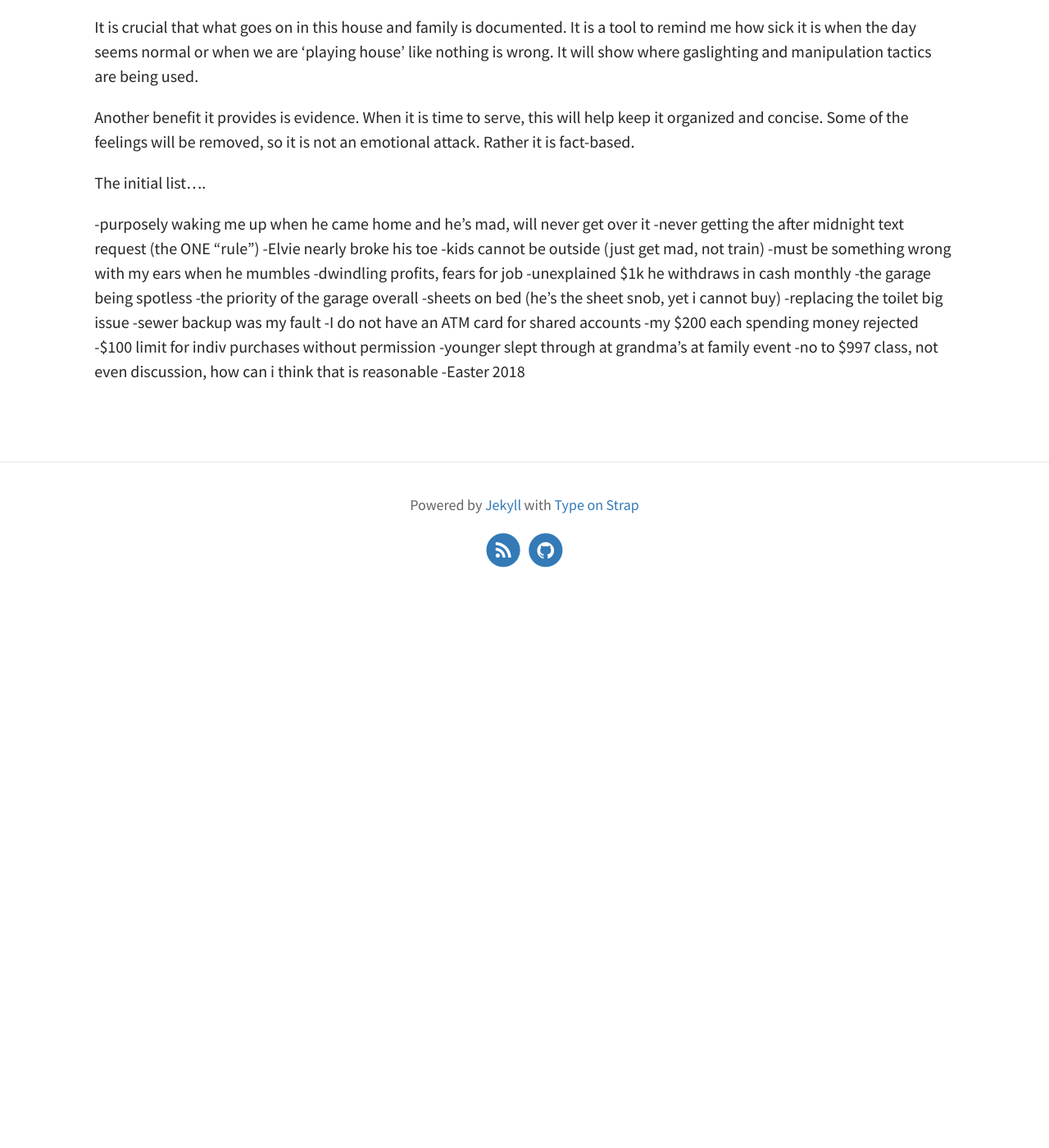
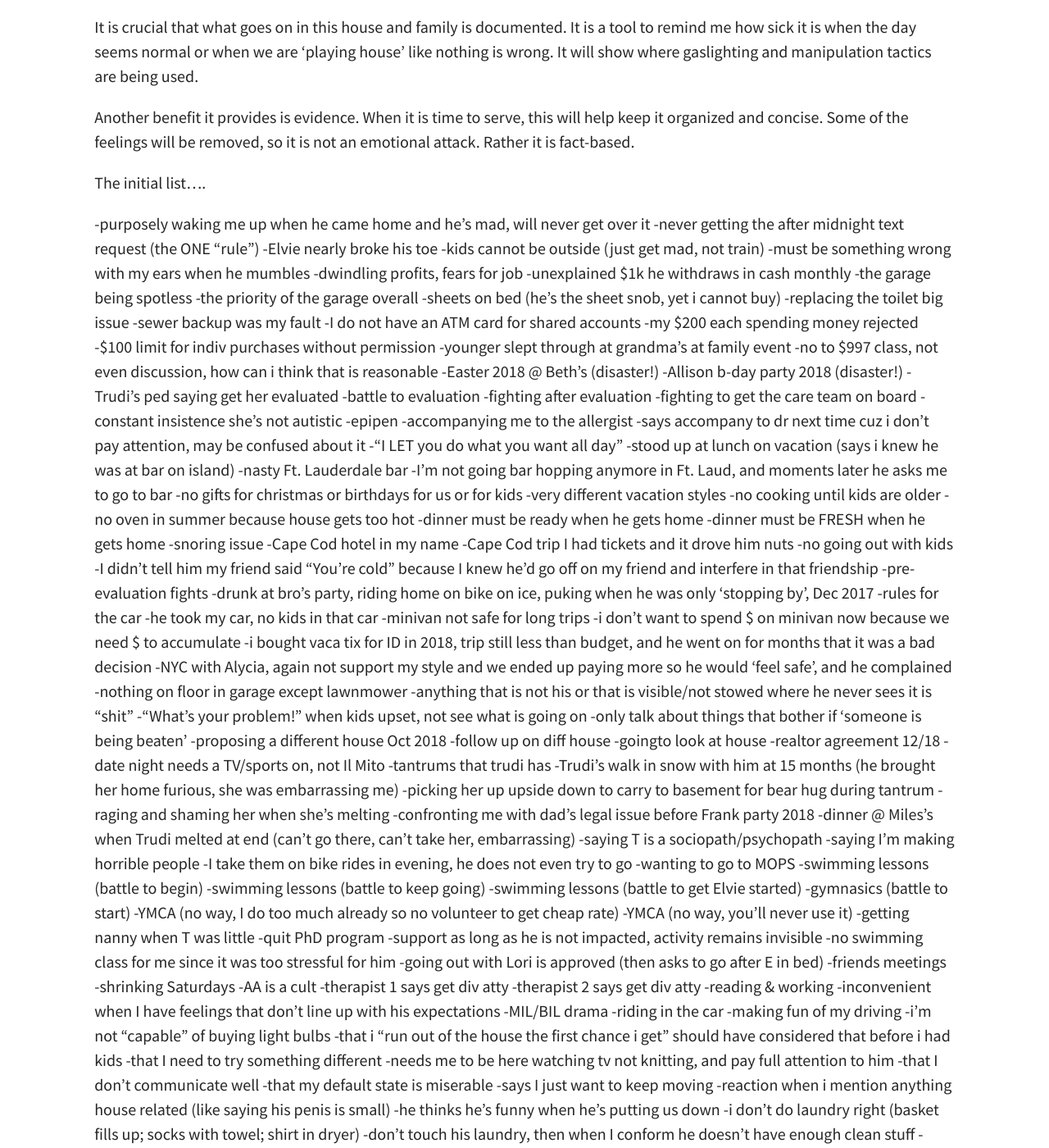
Before and after one commit to lemonstolemonade/fuzzy-adventure, a Jekyll site: the page built from pages/document.md, in a window 1280 px wide and 1400 px high, scrolled down 399 px. Shown: the whole window at 82% size. Built offline with Jekyll 4.4.1, drawn with Linux system fonts in a browser that asks for light colours; before the commit the page ends 1132 px from its top, so only the background shows below that; some of the changed text lies outside the part shown.

Commit message:
start of list

```diff
--- a/pages/document.md
+++ b/pages/document.md
@@ -28,4 +28,90 @@ The initial list....
 -$100 limit for indiv purchases without permission
 -younger slept through at grandma's at family event
 -no to $997 class, not even discussion, how can i think that is reasonable
--Easter 2018
+-Easter 2018 @ Beth's (disaster!)
+-Allison b-day party 2018 (disaster!)
+-Trudi's ped saying get her evaluated
+-battle to evaluation
+-fighting after evaluation
+-fighting to get the care team on board
+-constant insistence she's not autistic
+-epipen
+-accompanying me to the allergist
+-says accompany to dr next time cuz i don't pay attention, may be confused about it
+-"I LET you do what you want all day"
+-stood up at lunch on vacation (says i knew he was at bar on island)
+-nasty Ft. Lauderdale bar
+-I'm not going bar hopping anymore in Ft. Laud, and moments later he asks me to go to bar
+-no gifts for christmas or birthdays for us or for kids
+-very different vacation styles
+-no cooking until kids are older
+-no oven in summer because house gets too hot
+-dinner must be ready when he gets home
+-dinner must be FRESH when he gets home
+-snoring issue
+-Cape Cod hotel in my name
+-Cape Cod trip I had tickets and it drove him nuts
+-no going out with kids
+-I didn't tell him my friend said "You're cold" because I knew he'd go off on my friend and interfere in that friendship
+-pre-evaluation fights
+-drunk at bro's party, riding home on bike on ice, puking when he was only 'stopping by', Dec 2017
+-rules for the car
+-he took my car, no kids in that car
+-minivan not safe for long trips
+-i don't want to spend $ on minivan now because we need $ to accumulate
+-i bought vaca tix for ID in 2018, trip still less than budget, and he went on for months that it was a bad decision
+-NYC with Alycia, again not support my style and we ended up paying more so he would 'feel safe', and he complained
+-nothing on floor in garage except lawnmower
+-anything that is not his or that is visible/not stowed where he never sees it is "shit"
+-"What's your problem!" when kids upset, not see what is going on
+-only talk about things that bother if 'someone is being beaten'
+-proposing a different house Oct 2018
+-follow up on diff house
+-goingto look at house
+-realtor agreement 12/18
+-date night needs a TV/sports on, not Il Mito
+-tantrums that trudi has
+-Trudi's walk in snow with him at 15 months (he brought her home furious, she was embarrassing me)
+-picking her up upside down to carry to basement for bear hug during tantrum
+-raging and shaming her when she's melting
+-confronting me with dad's legal issue before Frank party 2018
+-dinner @ Miles's when Trudi melted at end (can't go there, can't take her, embarrassing)
+-saying T is a sociopath/psychopath
+-saying I'm making horrible people
+-I take them on bike rides in evening, he does not even try to go
+-wanting to go to MOPS
+-swimming lessons (battle to begin)
+-swimming lessons (battle to keep going)
+-swimming lessons (battle to get Elvie started)
+-gymnasics (battle to start)
+-YMCA (no way, I do too much already so no volunteer to get cheap rate)
+-YMCA (no way, you'll never use it)
+-getting nanny when T was little
+-quit PhD program
+-support as long as he is not impacted, activity remains invisible
+-no swimming class for me since it was too stressful for him
+-going out with Lori is approved (then asks to go after E in bed)
+-friends meetings
+-shrinking Saturdays
+-AA is a cult
+-therapist 1 says get div atty
+-therapist 2 says get div atty
+-reading & working
+-inconvenient when I have feelings that don't line up with his expectations
+-MIL/BIL drama
+-riding in the car
+-making fun of my driving
+-i'm not "capable" of buying light bulbs
+-that i "run out of the house the first chance i get" should have considered that before i had kids
+-that I need to try something different
+-needs me to be here watching tv not knitting, and pay full attention to him
+-that I don't communicate well
+-that my default state is miserable
+-says I just want to keep moving
+-reaction when i mention anything house related (like saying his penis is small)
+-he thinks he's funny when he's putting us down
+-i don't do laundry right (basket fills up; socks with towel; shirt in dryer)
+-don't touch his laundry, then when I conform he doesn't have enough clean stuff
+-country club
+-future fake the house
+-reaction to the remodel guys (first was a dick; second was too fancy)
```
